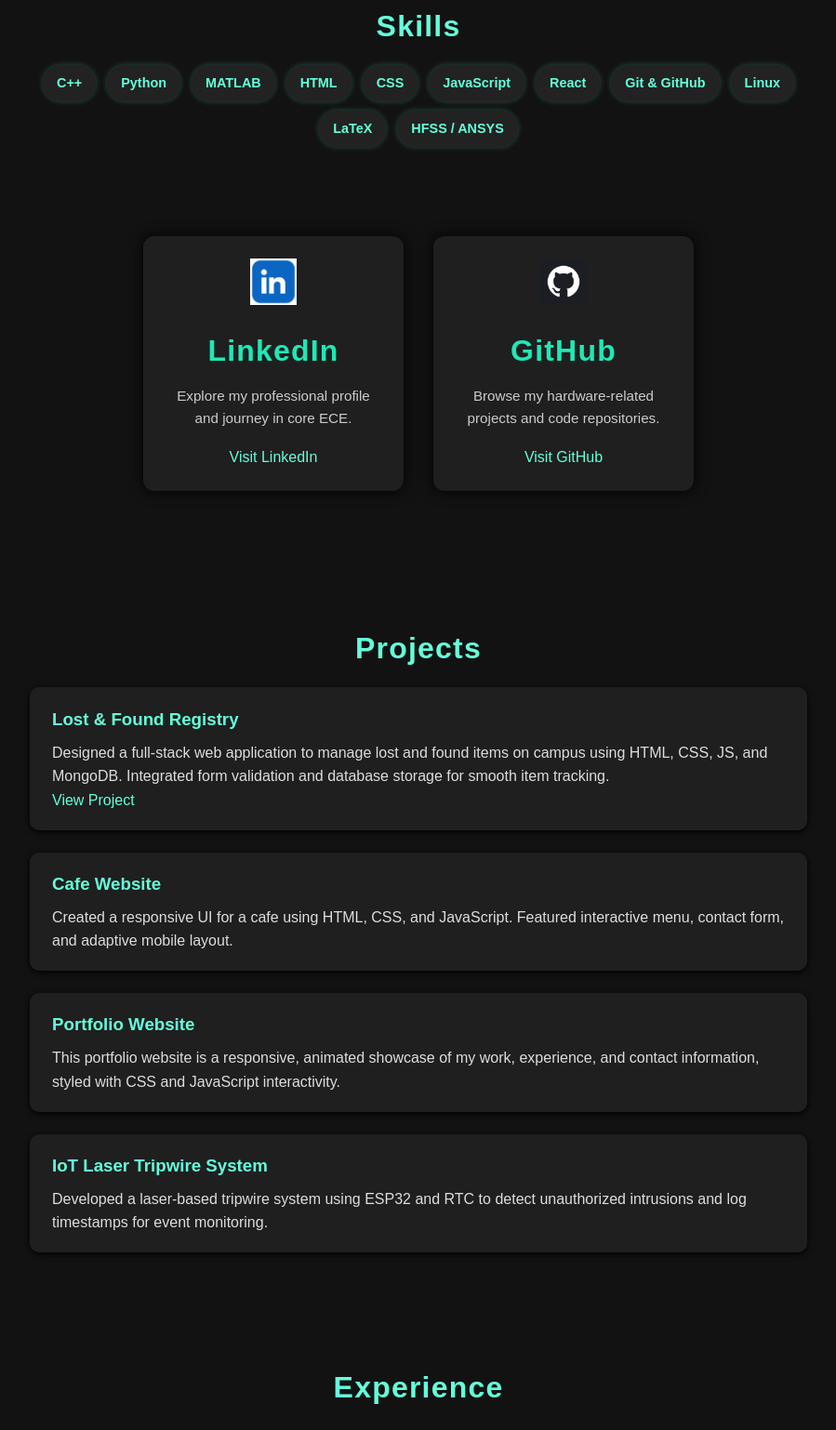
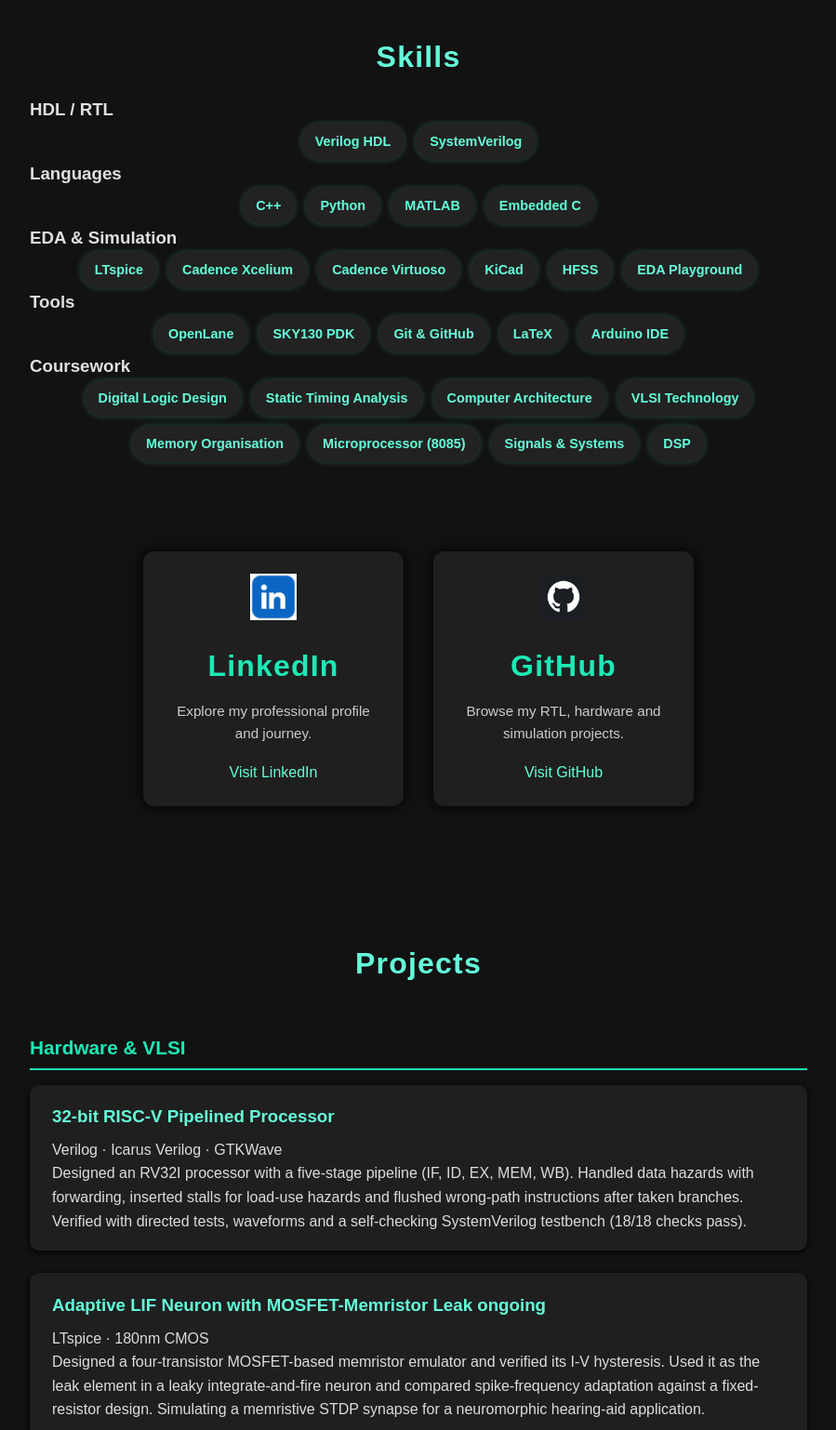
Before and after one commit to AnushkaJ12/portfolio, a plain HTML site: page index.html in a window 1280 px wide. Shown: the part 1262-2800 px from the top of the page at 93% size, without its empty margins (190-1089 px from the left). Drawn offline with Linux system fonts and the light colour scheme.

Commit message:
Update project
Updated portfolio details including skills, projects, and experience. Enhanced the hero section and added meta description for SEO.

```diff
--- a/index.html
+++ b/index.html
@@ -3,6 +3,7 @@
 <head>
   <meta charset="UTF-8" />
   <meta name="viewport" content="width=device-width, initial-scale=1.0" />
+  <meta name="description" content="Anushka Jharimunya – ECE undergraduate at NSUT working on VLSI, RTL design and hardware for AI." />
   <title>Anushka Jharimunya | Portfolio</title>
   <link rel="stylesheet" href="portfolio.css" />
 </head>
@@ -21,7 +22,7 @@
   <!-- Hero Section -->
   <section class="hero-section fade-in">
     <h1 class="typewriter">Hi, I'm Anushka</h1>
-    <p>ECE Undergraduate | Research Intern @ IIT Guwahati | Passionate about Core Electronics & Communication</p>
+    <p>ECE Undergraduate @ NSUT | Research Intern @ IIIT Delhi | VLSI &amp; Hardware for AI</p>
     <a href="#projects" class="cta-btn">Explore My Work</a>
   </section>
 
@@ -29,25 +30,62 @@
   <section id="about" class="profile-section fade-in">
     <h2>About Me</h2>
     <p>
-      I'm a dedicated Electronics and Communication Engineering student at NSUT with a strong interest in core ECE fields,DSA and problem solving. Currently, I'm engaged in a research internship at IIT Guwahati focused on 5G wireless networks, intelligent reflecting surfaces, and integrated sensing and communication. I'm deeply committed to exploring the intersection of theory and hands-on hardware implementation.
+      I'm a third-year Electronics and Communication Engineering student at NSUT, Delhi (graduating 2027), focused on VLSI, semiconductors and hardware for AI. I design digital systems in Verilog, simulate analog and mixed-signal circuits, and study how LLM inference maps onto accelerators. This summer I worked on PIM-based inference accelerators and expert scheduling for MoE models at IIIT Delhi, and I co-authored a poster paper accepted at VLSID 2027.
     </p>
   </section>
 
   <!-- Skills Section -->
   <section id="skills" class="section fade-in">
     <h2>Skills</h2>
-    <div class="skills-grid">
-      <div class="skill-box">C++</div>
-      <div class="skill-box">Python</div>
-      <div class="skill-box">MATLAB</div>
-      <div class="skill-box">HTML</div>
-      <div class="skill-box">CSS</div>
-      <div class="skill-box">JavaScript</div>
-      <div class="skill-box">React</div>
-      <div class="skill-box">Git & GitHub</div>
-      <div class="skill-box">Linux</div>
-      <div class="skill-box">LaTeX</div>
-      <div class="skill-box">HFSS / ANSYS</div>
+    <div class="skill-group">
+      <h3>HDL / RTL</h3>
+      <div class="skills-grid">
+        <div class="skill-box">Verilog HDL</div>
+        <div class="skill-box">SystemVerilog</div>
+      </div>
+    </div>
+    <div class="skill-group">
+      <h3>Languages</h3>
+      <div class="skills-grid">
+        <div class="skill-box">C++</div>
+        <div class="skill-box">Python</div>
+        <div class="skill-box">MATLAB</div>
+        <div class="skill-box">Embedded C</div>
+      </div>
+    </div>
+    <div class="skill-group">
+      <h3>EDA &amp; Simulation</h3>
+      <div class="skills-grid">
+        <div class="skill-box">LTspice</div>
+        <div class="skill-box">Cadence Xcelium</div>
+        <div class="skill-box">Cadence Virtuoso</div>
+        <div class="skill-box">KiCad</div>
+        <div class="skill-box">HFSS</div>
+        <div class="skill-box">EDA Playground</div>
+      </div>
+    </div>
+    <div class="skill-group">
+      <h3>Tools</h3>
+      <div class="skills-grid">
+        <div class="skill-box">OpenLane</div>
+        <div class="skill-box">SKY130 PDK</div>
+        <div class="skill-box">Git &amp; GitHub</div>
+        <div class="skill-box">LaTeX</div>
+        <div class="skill-box">Arduino IDE</div>
+      </div>
+    </div>
+    <div class="skill-group">
+      <h3>Coursework</h3>
+      <div class="skills-grid">
+        <div class="skill-box">Digital Logic Design</div>
+        <div class="skill-box">Static Timing Analysis</div>
+        <div class="skill-box">Computer Architecture</div>
+        <div class="skill-box">VLSI Technology</div>
+        <div class="skill-box">Memory Organisation</div>
+        <div class="skill-box">Microprocessor (8085)</div>
+        <div class="skill-box">Signals &amp; Systems</div>
+        <div class="skill-box">DSP</div>
+      </div>
     </div>
   </section>
 
@@ -56,36 +94,66 @@
     <div class="card">
       <img src="linkedln.png" alt="LinkedIn" />
       <h2>LinkedIn</h2>
-      <p>Explore my professional profile and journey in core ECE.</p>
-      <a href="https://www.linkedin.com/in/anushka-jharimunya-a8aa5b235/" target="_blank">Visit LinkedIn</a>
+      <p>Explore my professional profile and journey.</p>
+      <a href="https://www.linkedin.com/in/anushka-jharimunya-a8aa5b235/" target="_blank" rel="noopener">Visit LinkedIn</a>
     </div>
     <div class="card">
       <img src="github.webp" alt="GitHub" />
       <h2>GitHub</h2>
-      <p>Browse my hardware-related projects and code repositories.</p>
-      <a href="#" target="_blank">Visit GitHub</a>
+      <p>Browse my RTL, hardware and simulation projects.</p>
+      <a href="https://github.com/AnushkaJ12" target="_blank" rel="noopener">Visit GitHub</a>
     </div>
   </section>
 
   <!-- Projects Section -->
   <section id="projects" class="section fade-in">
     <h2>Projects</h2>
+
+    <h3 class="project-category">Hardware &amp; VLSI</h3>
     <div class="project-card">
-      <h3>Lost & Found Registry</h3>
-      <p>Designed a full-stack web application to manage lost and found items on campus using HTML, CSS, JS, and MongoDB. Integrated form validation and database storage for smooth item tracking.</p>
-      <a href="https://lost-and-found-alpha.vercel.app/" target="_blank">View Project</a>
+      <h3>32-bit RISC-V Pipelined Processor</h3>
+      <p class="tech">Verilog · Icarus Verilog · GTKWave</p>
+      <p>Designed an RV32I processor with a five-stage pipeline (IF, ID, EX, MEM, WB). Handled data hazards with forwarding, inserted stalls for load-use hazards and flushed wrong-path instructions after taken branches. Verified with directed tests, waveforms and a self-checking SystemVerilog testbench (18/18 checks pass).</p>
     </div>
     <div class="project-card">
-      <h3>Cafe Website</h3>
-      <p>Created a responsive UI for a cafe using HTML, CSS, and JavaScript. Featured interactive menu, contact form, and adaptive mobile layout.</p>
+      <h3>Adaptive LIF Neuron with MOSFET-Memristor Leak <span class="badge">ongoing</span></h3>
+      <p class="tech">LTspice · 180nm CMOS</p>
+      <p>Designed a four-transistor MOSFET-based memristor emulator and verified its I-V hysteresis. Used it as the leak element in a leaky integrate-and-fire neuron and compared spike-frequency adaptation against a fixed-resistor design. Simulating a memristive STDP synapse for a neuromorphic hearing-aid application.</p>
     </div>
     <div class="project-card">
-      <h3>Portfolio Website</h3>
-      <p>This portfolio website is a responsive, animated showcase of my work, experience, and contact information, styled with CSS and JavaScript interactivity.</p>
+      <h3>Asynchronous FIFO</h3>
+      <p class="tech">Verilog HDL · OpenLane · KLayout</p>
+      <p>Designed a dual-clock FIFO using Gray-coded pointers and two-flop synchronizers to avoid metastability across clock domains, and tested full and empty conditions. Ran the RTL-to-GDSII flow in OpenLane (synthesis, placement, CTS, routing) and inspected the layout in KLayout.</p>
+    </div>
+    <div class="project-card">
+      <h3>FSM-based Vending Machine</h3>
+      <p class="tech">Verilog HDL · EDA Playground</p>
+      <p>Designed a finite state machine that accepts ₹0, ₹5 and ₹10 coins, dispenses products and returns change. Tested state transitions, dispensing and change return with directed and random testbench inputs.</p>
+    </div>
+
+    <h3 class="project-category">Research</h3>
+    <div class="project-card">
+      <h3>CoS-MoE: Cost-aware GPU–PNM Expert Scheduling</h3>
+      <p class="tech">C++ · Python · IIIT Delhi · VLSID 2027 poster</p>
+      <p>Ran the experimental evaluation of four scheduling policies on DeepSeek-V3/V2 and GLaM-143B, and produced the correlation analysis that motivates the predictor design. Grew out of ProPIM, a Logic-PIM offload redesign for Duplex's GPU–Logic-PIM MoE inference (~9–10% latency reduction on Mixtral 8×7B).</p>
+    </div>
+    <div class="project-card">
+      <h3>AttAcc Reproduction and Extension</h3>
+      <p class="tech">Ramulator · PIM · LLM inference</p>
+      <p>Reproduced AttAcc (ASPLOS 2024), a PIM-based transformer inference accelerator, and extended the modified Ramulator simulator with LLaMA 3.1-8B support, an H100 GPU configuration and a queuing model.</p>
+    </div>
+
+    <h3 class="project-category">Software &amp; IoT</h3>
+    <div class="project-card">
+      <h3>Lost &amp; Found Registry</h3>
+      <p class="tech">HTML · CSS · JavaScript · MongoDB</p>
+      <p>Full-stack web app for managing lost and found items on campus, with form validation and database storage for item tracking.</p>
+      <a href="https://lost-and-found-alpha.vercel.app/" target="_blank" rel="noopener">View Project</a>
     </div>
     <div class="project-card">
       <h3>IoT Laser Tripwire System</h3>
-      <p>Developed a laser-based tripwire system using ESP32 and RTC to detect unauthorized intrusions and log timestamps for event monitoring.</p>
+      <p class="tech">ESP32 · RTC</p>
+      <p>Laser-based tripwire that detects unauthorized intrusions and logs timestamps for event monitoring.</p>
     </div>
   </section>
 
@@ -93,11 +161,18 @@
   <section id="experience" class="section fade-in">
     <h2>Experience</h2>
     <ul>
-      <li><strong>IIT Guwahati</strong> – Research Intern (May–July 2025)<br />
-        Working on 5G private networks and integrated sensing and communication (ISAC) technologies using MATLAB simulations and intelligent reflecting surfaces (IRS).</li>
+      <li><strong>AMS Lab, IIIT Delhi</strong> – Research Intern, under Prof. Sujay Deb (May–July 2026)<br />
+        Reproduced and extended AttAcc on a modified Ramulator simulator, prototyped ProPIM, and ran the evaluation for CoS-MoE, a cost-aware GPU–PNM expert scheduling framework. Co-authored a poster paper accepted at VLSID 2027.</li>
+      <li><strong>IIT Guwahati</strong> – R&amp;D Intern, under Prof. Salil Kashyap (May–July 2025)<br />
+        Built a real-time human/animal detection pipeline (YOLOv5/v8) on a live 5G camera feed using FFmpeg, OpenCV and a React dashboard. Simulated IRS vs. Decode-and-Forward relays and explored ML-based beamforming for 6G ISAC in MATLAB/Python.</li>
       <li><strong>Devcomm, NSUT</strong> – Member since Sep 2023</li>
       <li><strong>Canvas, NSUT</strong> – Fine Arts Society Member since Nov 2023</li>
       <li>Event Coordinator – Moksha’23 and Resonanz’24 (Sponsorship and Fine Arts teams)</li>
+    </ul>
+
+    <h2 class="sub-heading">Education</h2>
+    <ul>
+      <li><strong>Netaji Subhas University of Technology, Delhi</strong> – B.Tech, Electronics and Communication Engineering (expected 2027), CGPA 7.98 till Sem VI</li>
     </ul>
   </section>
 
@@ -105,13 +180,13 @@
   <section id="contact" class="contact-container fade-in">
     <img src="passport1.jpg" alt="Profile" class="profile-image" />
     <div>
-      <p><mark>Email:</mark> anushkajharimunya@gmail.com</p>
+      <p><mark>Email:</mark> <a href="mailto:anushkajharimunya@gmail.com">anushkajharimunya@gmail.com</a></p>
       <p><mark>Phone:</mark> +91 7428566692</p>
     </div>
   </section>
 
   <!-- Scroll to Top Button -->
-  <button id="scrollTopBtn">⬆️</button>
+  <button id="scrollTopBtn" aria-label="Scroll to top">⬆️</button>
 
   <script src="portfolio.js"></script>
 </body>
```
